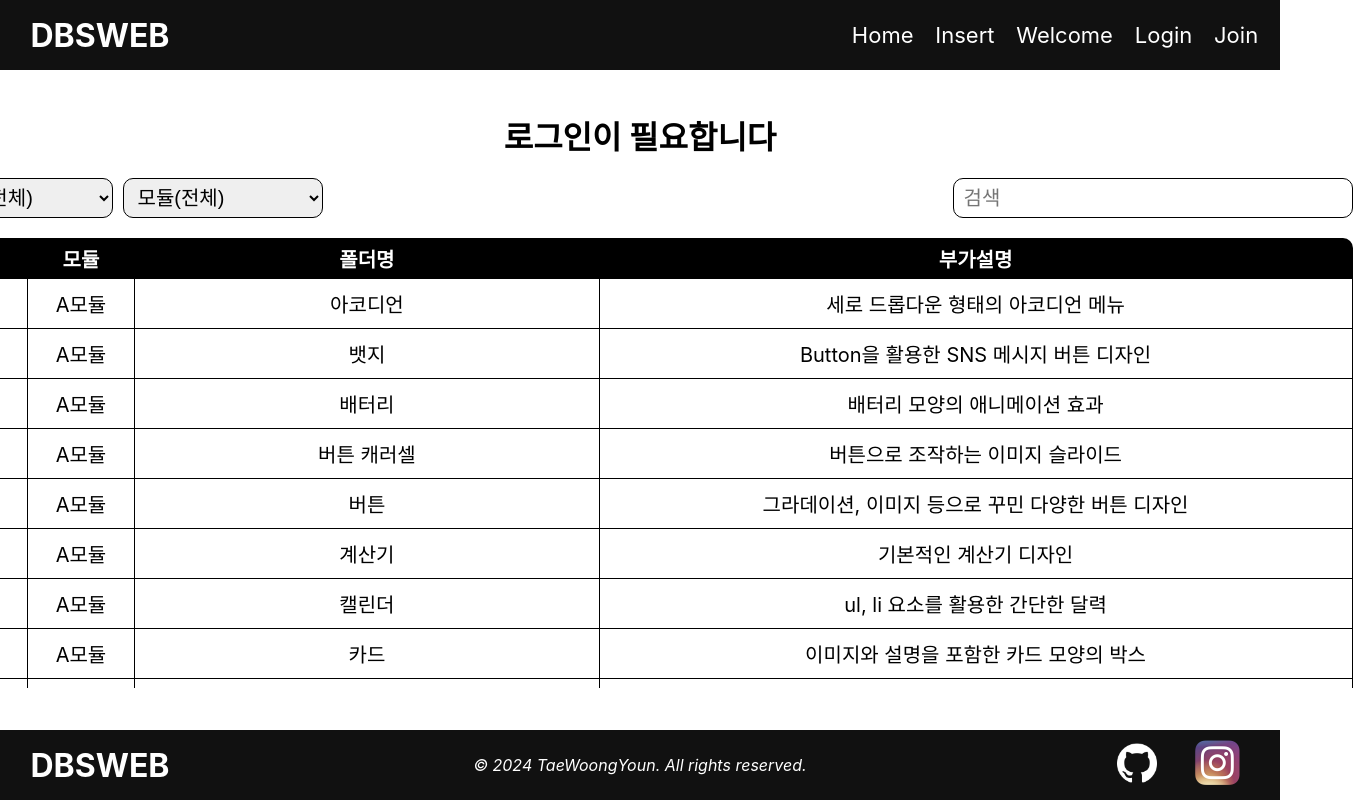
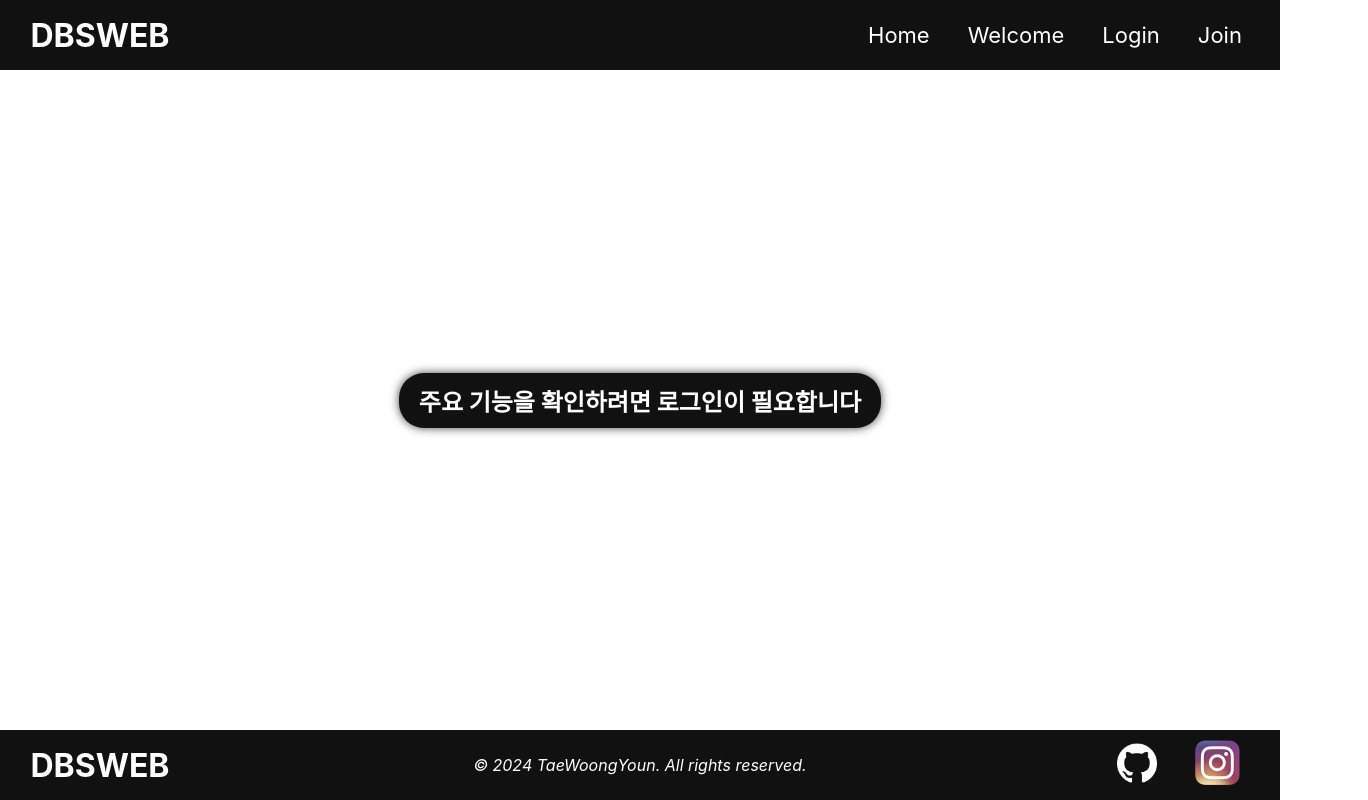
Before and after one commit to TaeWoongYoun/LMS, a React (Create React App) app: page / in a window 1280 px wide. Shown: the whole page, 1368 px wide, since content can reach past the window. Built offline with nearby package versions, Linux system fonts and the light colour scheme.

Commit message:
fix :  Set it so that data is displaye only after login

```diff
--- a/src/App.css
+++ b/src/App.css
@@ -251,6 +251,17 @@ footer{
   color: #fff;
 }
 
+.login-message {
+  padding: 10px 20px;
+  background-color: #111;
+  color: #fff;
+  font-size: 24px;
+  font-weight: bold;
+  border-radius: 25px;
+  box-shadow: 0 0px 10px #444;
+  max-width: 600px;
+}
+
 address{
   width: 400px;
 }
--- a/src/components/Header.js
+++ b/src/components/Header.js
@@ -7,20 +7,16 @@ function Header() {
     const navigate = useNavigate();
 
     useEffect(() => {
-        // 초기 로그인 상태 확인
         const token = localStorage.getItem('token');
         setIsLoggedIn(!!token);
 
-        // 로그인 상태 변경 이벤트 리스너
         const handleLoginChange = () => {
             const token = localStorage.getItem('token');
             setIsLoggedIn(!!token);
         };
 
-        // 이벤트 리스너 등록
         window.addEventListener('loginChange', handleLoginChange);
 
-        // 컴포넌트 언마운트 시 이벤트 리스너 제거
         return () => {
             window.removeEventListener('loginChange', handleLoginChange);
         };
@@ -30,7 +26,6 @@ function Header() {
         localStorage.removeItem('token');
         localStorage.removeItem('userName');
         setIsLoggedIn(false);
-        // 로그아웃 이벤트 발생
         window.dispatchEvent(new Event('loginChange'));
         navigate('/');
     };
@@ -43,7 +38,6 @@ function Header() {
             <nav>
                 <ul>
                     <li><Link to="/">Home</Link></li>
-                    <li><Link to="/insert">Insert</Link></li>
                     <li><Link to="/welcome">Welcome</Link></li>
                     {!isLoggedIn ? (
                         <>
@@ -53,6 +47,7 @@ function Header() {
                     ) : (
                         <>
                             <li onClick={handleLogout} style={{ cursor: 'pointer' }}>Logout</li>
+                            <li><Link to="/insert">Insert</Link></li>
                         </>
                     )}
                 </ul>
--- a/src/pages/MainPage.js
+++ b/src/pages/MainPage.js
@@ -1,6 +1,7 @@
 import iframeData from "../data/iframeData"
 import Prism from 'prismjs';
 import React, { useState, useEffect } from 'react';
+import { Link } from 'react-router-dom';
 
 function MainPage() {
     const [selected, setSelected] = useState(null);
@@ -14,27 +15,30 @@ function MainPage() {
     const [selectedModule, setSelectedModule] = useState('');
     const [userName, setUserName] = useState('');
 
-    // 코드 에디터 효과
+    // 코드 하이라이팅 효과
     useEffect(() => {
         if (showCode) {
             Prism.highlightAll();
         }
     }, [showCode]);
 
-    // 과제 선택
+    // 과제 선택 시 처리
     const handleSelect = async (data) => {
-        setSelected(data);
-        setShowCode(false);
+        setSelected(data); // 선택된 과제 설정
+        setShowCode(false); // 코드 보기 상태 초기화
 
+        // HTML 파일 불러오기
         const htmlResponse = await fetch(data.path);
         const htmlText = await htmlResponse.text();
         setHtmlCode(htmlText);
 
+        // CSS 파일 불러오기
         const cssPath = data.path.replace('index.html', 'style.css');
         const cssResponse = await fetch(cssPath);
         const cssText = await cssResponse.text();
         setCssCode(cssText);
 
+        // JavaScript 파일 불러오기
         const jsPath = data.path.replace('index.html', 'index.js');
         const jsResponse = await fetch(jsPath);
         if (!jsResponse.ok) {
@@ -51,14 +55,15 @@ function MainPage() {
             setJsCode(text);
         }
 
-        setShowModal(true);
+        setShowModal(true); // 모달 표시
     };
 
-    // 코드 확인 모달
+    // 코드 보기 토글
     const toggleCode = () => {
         setShowCode((prev) => !prev);
     };
 
+    // 비밀번호 확인 후 코드 보기
     const toggleCodeWithPassword = () => {
         if (showCode) return;
         const password = prompt("비밀번호를 입력하세요:");
@@ -72,12 +77,12 @@ function MainPage() {
         }
     };
 
-    // 과제 모달
+    // 모달 닫기
     const closeModal = () => {
         setShowModal(false);
     };
 
-    // 데이터 필터링
+    // 데이터 필터링 (검색어, 난이도, 모듈에 맞춰 필터링)
     const filteredData = iframeData.filter(item => {
         const matchesSearch = item.name.includes(searchTerm);
         const matchesLevel = selectedLevel ? item.level === parseInt(selectedLevel) : true;
@@ -86,6 +91,7 @@ function MainPage() {
         return matchesSearch && matchesLevel && matchesModule;
     });
 
+    // 사용자 이름 로드 및 로그인 상태 변경 처리
     useEffect(() => {
         const storedName = localStorage.getItem('userName');
         setUserName(storedName || '');
@@ -102,8 +108,10 @@ function MainPage() {
     return (
         <div className="main-page">
             <div className="content">
-            <h1>{userName ? `${userName}님 환영합니다` : '로그인이 필요합니다'}</h1>
-            {/* 난이도/모듈 선택 및 과제 검색 */}
+                <h1>{userName ? `${userName}님 환영합니다` : ''}</h1>
+                {userName ? (
+                    <>
+                        {/* 난이도 및 모듈 선택, 과제 검색 */}
                         <div className='search-area'>
                             <div>
                                 <select onChange={(e) => setSelectedLevel(e.target.value)} defaultValue="">
@@ -121,11 +129,15 @@ function MainPage() {
                                     <option value="B">B모듈</option>
                                 </select>
                             </div>
-                <input type="text" placeholder="검색" value={searchTerm} onChange={(e) => setSearchTerm(e.target.value)}/>
+                            <input
+                                type="text"
+                                placeholder="검색"
+                                value={searchTerm}
+                                onChange={(e) => setSearchTerm(e.target.value)}
+                            />
                         </div>
-            {/* 난이도/모듈 선택 및 과제 검색 */}
 
-            {/* 과제 테이블*/}
+                        {/* 과제 테이블 */}
                         <div className="table-area">
                             <table>
                                 <thead>
@@ -147,8 +159,6 @@ function MainPage() {
                                     ))}
                                 </tbody>
                             </table>
-            </div>
-            {/* 과제 테이블*/}
                         </div>
 
                         {/* 실행화면 확인 모달 */}
@@ -184,10 +194,15 @@ function MainPage() {
                                             <button onClick={toggleCode} className="code-hidden-btn">닫기</button>
                                         </div>
                                     )}
-            {/* 코드 확인 모달 */}
                                 </div>
                             </div>
                         )}
+                    </>
+                ) : <div className="login-message">
+                        <p><Link to="/login">주요 기능을 확인하려면 로그인이 필요합니다</Link></p>
+                    </div>
+                }
+            </div>
         </div>
     );
 }
```
Lines whose indentation alone changed are shown as unchanged.
